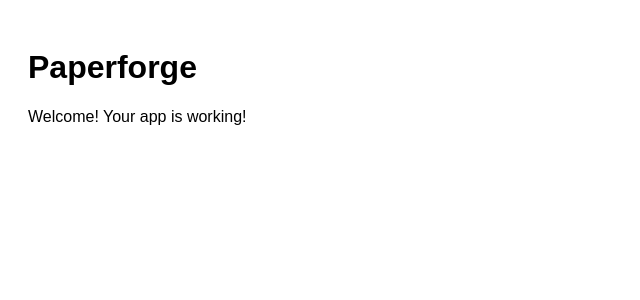
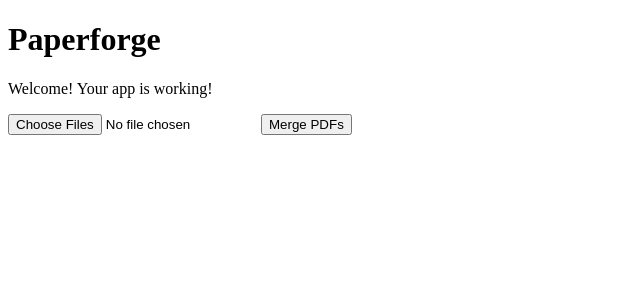
Before and after one commit to data-analysis-bi/paperforge, a React (Vite) app: page / in a window 1280 px wide. Shown: the top 300 px of the page, without its empty margins (0-640 px from the left). Built offline with nearby package versions, Linux system fonts and the light colour scheme.

Commit message:
Implement PDF merging functionality
Added functionality to merge multiple PDF files and download the merged file.

```diff
--- a/src/App.jsx
+++ b/src/App.jsx
@@ -1,9 +1,35 @@
+import { useState } from 'react';
+import { PDFDocument } from 'pdf-lib';
+
 function App() {
+  const [files, setFiles] = useState([]);
+
+  const handleFileChange = (e) => setFiles(e.target.files);
+
+  const mergePDFs = async () => {
+    if (!files.length) return alert('Select PDFs');
+    const mergedPdf = await PDFDocument.create();
+    for (const file of files) {
+      const bytes = await file.arrayBuffer();
+      const pdf = await PDFDocument.load(bytes);
+      const pages = await mergedPdf.copyPages(pdf, pdf.getPageIndices());
+      pages.forEach((p) => mergedPdf.addPage(p));
+    }
+    const mergedBytes = await mergedPdf.save();
+    const blob = new Blob([mergedBytes], { type: 'application/pdf' });
+    const link = document.createElement('a');
+    link.href = URL.createObjectURL(blob);
+    link.download = 'merged.pdf';
+    link.click();
+  };
+
   return (
-    <div style={{ padding: "20px", fontFamily: "Arial" }}>
+    <>
       <h1>Paperforge</h1>
       <p>Welcome! Your app is working!</p>
-    </div>
+      <input type="file" multiple accept="application/pdf" onChange={handleFileChange} />
+      <button onClick={mergePDFs}>Merge PDFs</button>
+    </>
   );
 }
 
```
